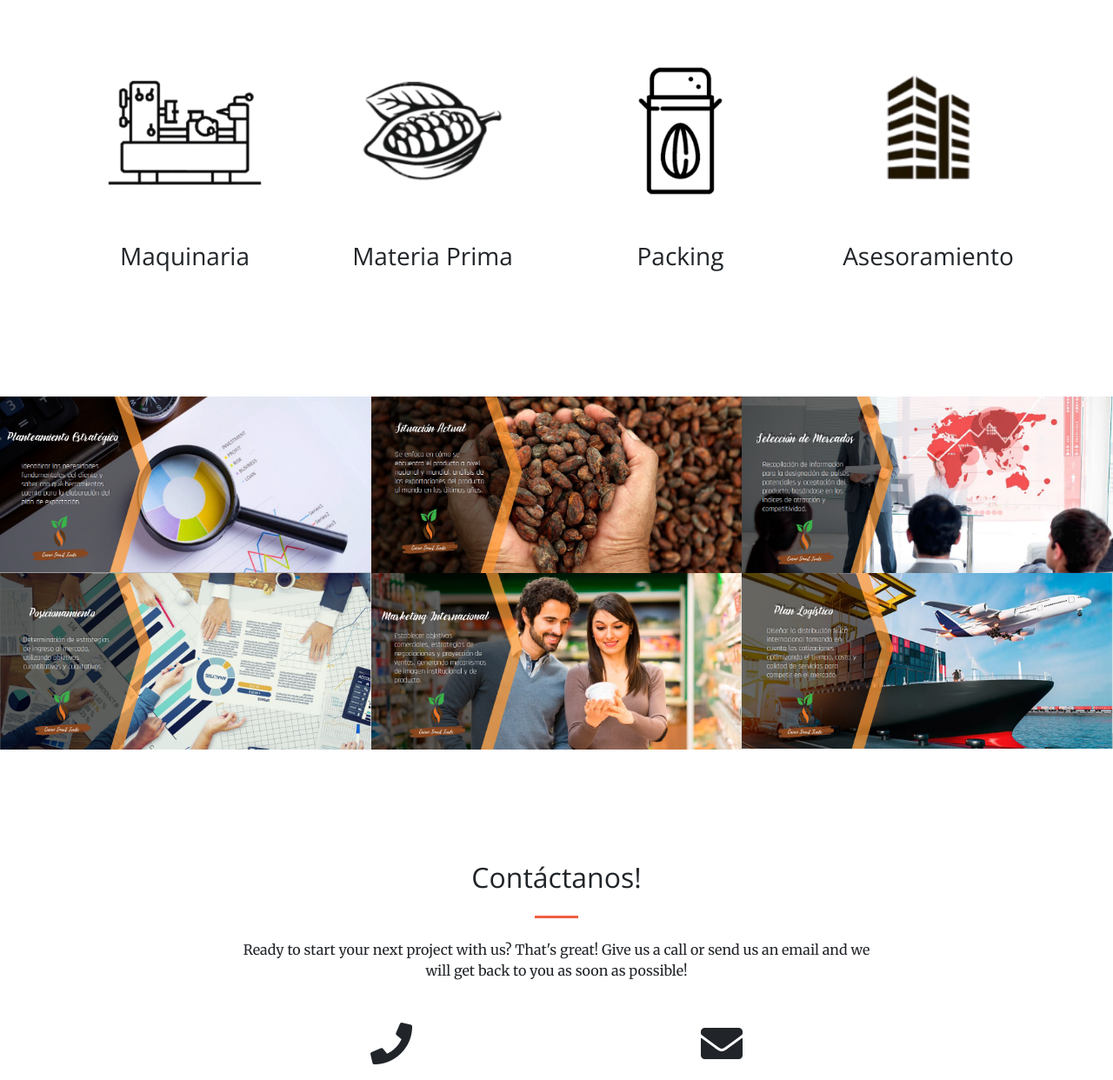
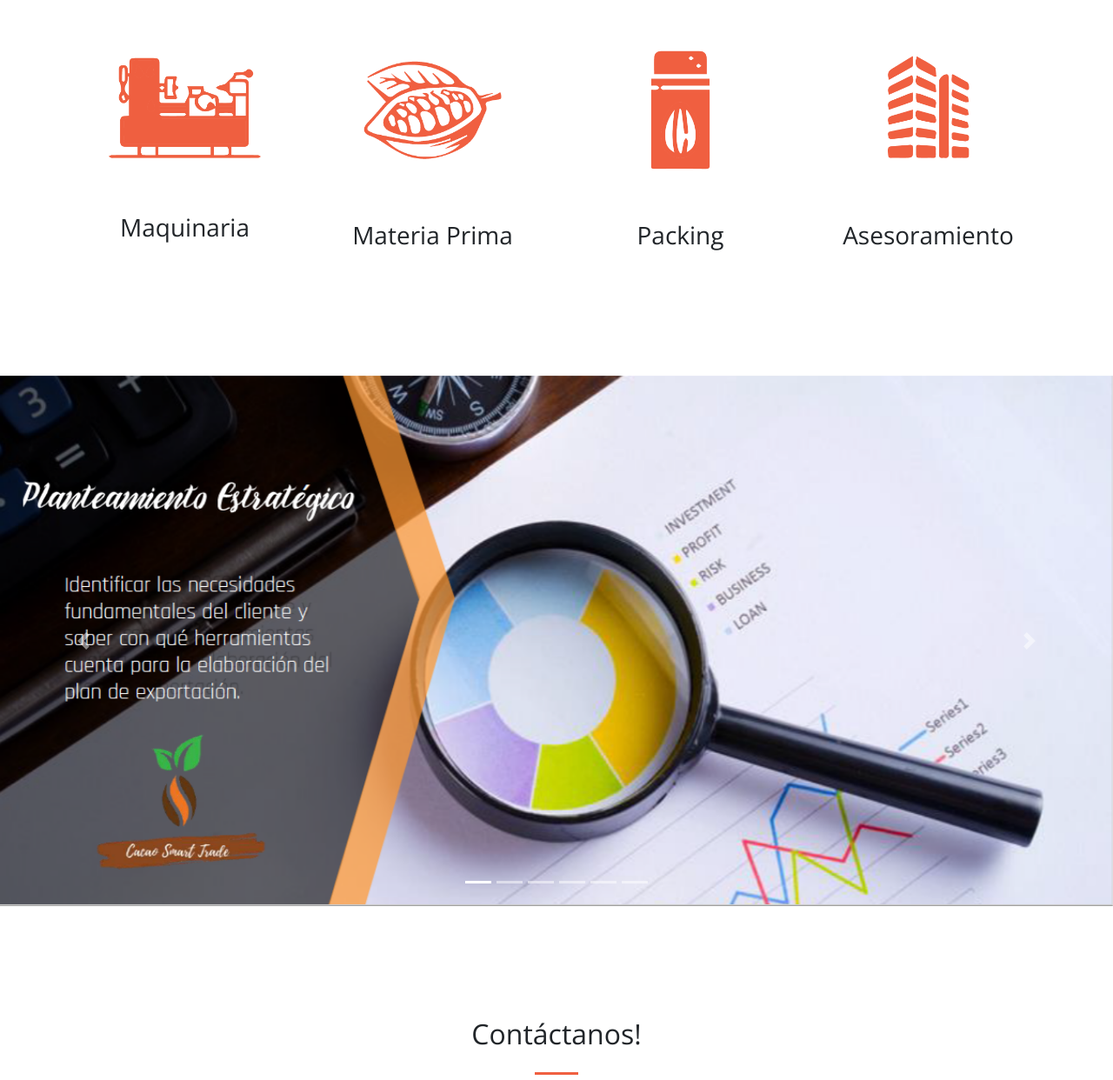
Before and after one commit to JulioJ30/cacaosmart, a PHP site: page / in a window 1280 px wide. Shown: the part 2111-3353 px from the top of the page at 87% size. Run offline with PHP 8.4, Linux system fonts and the light colour scheme.

Commit message:
video agregado

```diff
--- a/css/creative.css
+++ b/css/creative.css
@@ -175,10 +175,11 @@
   }
 }
 
+
 header.masthead {
   padding-top: 10rem;
   padding-bottom: calc(10rem - 56px);
-  background-image: url("../public/header/header5.jpg");
+  background-image: url("../public/header/video.gif");
   background-position: center center;
   background-size: cover;
 }
--- a/index.php
+++ b/index.php
@@ -50,10 +50,13 @@
               <a class="nav-link js-scroll-trigger" href="#services">Servicios</a>
             </li>
             <li class="nav-item">
-              <a class="nav-link js-scroll-trigger" href="#portfolio">Portafolio</a>
+              <a class="nav-link js-scroll-trigger" href="#portfolio">Lineas</a>
             </li>
             <li class="nav-item">
               <a class="nav-link js-scroll-trigger" href="#contact">Contacto</a>
+            </li>
+            <li class="nav-item">
+              <a class="nav-link " href="#">Entrar</a>
             </li>
           </ul>
         </div>
@@ -61,12 +64,15 @@
     </nav>
 
     <header class="masthead text-center text-white d-flex">
+
+
+
       <div class="container my-auto">
         <div class="row">
           <div class="col-lg-10 mx-auto">
             <h1 class="text-uppercase">
               <strong> Cacao Smart Trade</strong>
-              <!-- <img src="public/logonombre.png" alt=""> -->
+
             </h1>
             <hr>
           </div>
@@ -87,7 +93,7 @@
             <h2 class="section-heading text-white">Misión</h2>
             <hr class="light my-4">
             <p class="text-faded mb-4">
-              Promover nacional e internacionalmente productos peruanos derivados del cacao con valor agregado, tomando desde un punto de vista analítico, con criterios socialmente responsable y ambientalmente amigable. Posteriormente realizando la exportación de su producto desde el país de origen hasta el almacén del país destino.
+              Promover nacional e internacionalmente productos peruanos derivados del cacao con valor agregado, tomando desde un punto de vista analítico, con criterios socialmente responsable y ambientalmente amigable.
             </p>
             <h2 class="section-heading text-white">Visión</h2>
             <hr class="light my-4">
@@ -187,8 +193,10 @@
     </section>
 
     <section class="p-0" id="portfolio">
+
       <div class="container-fluid p-0">
-        <div class="row no-gutters popup-gallery">
+
+        <!-- <div class="row no-gutters popup-gallery">
           <div class="col-lg-4 col-sm-6">
             <a class="portfolio-box" href="public/servicios2/bg1.png">
               <img class="img-fluid" src="public/servicios2/bg1.png" alt="">
@@ -279,7 +287,48 @@
               </div>
             </a>
           </div>
+        </div> -->
+
+        <div id="carouselExampleIndicators" class="carousel slide" data-ride="carousel">
+          <ol class="carousel-indicators">
+            <li data-target="#carouselExampleIndicators" data-slide-to="0" class="active"></li>
+            <li data-target="#carouselExampleIndicators" data-slide-to="1"></li>
+            <li data-target="#carouselExampleIndicators" data-slide-to="2"></li>
+            <li data-target="#carouselExampleIndicators" data-slide-to="3"></li>
+            <li data-target="#carouselExampleIndicators" data-slide-to="4"></li>
+            <li data-target="#carouselExampleIndicators" data-slide-to="5"></li>
+
+          </ol>
+          <div class="carousel-inner">
+            <div class="carousel-item active" data-interval="5000">
+              <img src="public/servicios2/bg1.png" class="d-block w-100" alt="...">
+            </div>
+            <div class="carousel-item" data-interval="5000">
+              <img src="public/servicios2/bg2.png" class="d-block w-100" alt="...">
+            </div>
+            <div class="carousel-item" data-interval="5000">
+              <img src="public/servicios2/bg3.png" class="d-block w-100" alt="...">
+            </div>
+            <div class="carousel-item" data-interval="5000">
+              <img src="public/servicios2/bg4.png" class="d-block w-100" alt="...">
+            </div>
+            <div class="carousel-item" data-interval="5000">
+              <img src="public/servicios2/bg5.png" class="d-block w-100" alt="...">
+            </div>
+            <div class="carousel-item" data-interval="5000">
+              <img src="public/servicios2/bg6.png" class="d-block w-100" alt="...">
+            </div>
+          </div>
+          <a class="carousel-control-prev" href="#carouselExampleIndicators" role="button" data-slide="prev">
+            <span class="carousel-control-prev-icon" aria-hidden="true"></span>
+            <span class="sr-only">Previous</span>
+          </a>
+          <a class="carousel-control-next" href="#carouselExampleIndicators" role="button" data-slide="next">
+            <span class="carousel-control-next-icon" aria-hidden="true"></span>
+            <span class="sr-only">Next</span>
+          </a>
         </div>
+
       </div>
     </section>
 
```
Also changed, not shown: public/servicios/img2_new.png (added), public/servicios/img3.png, public/servicios/img3_old.png (added), public/servicios/img4.png, public/servicios/img4_old.png (added), public/servicios/img5.png, public/servicios/img5_old.png (added), public/servicios/img6.png, public/servicios/img6_old.png (added), public/servicios/img7.png, public/servicios/img7_old.png (added), public/servicios/img8.png, public/servicios/img8_old.png (added), 2 other files.
